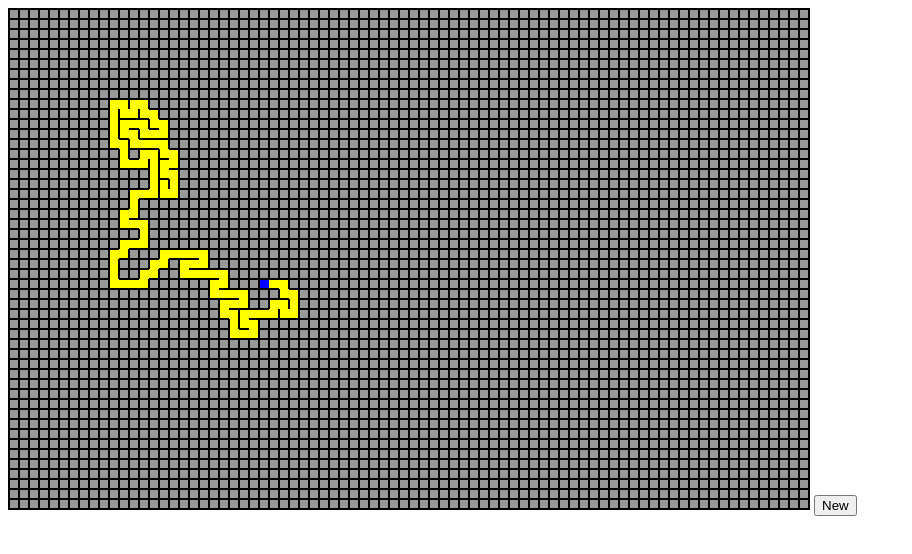
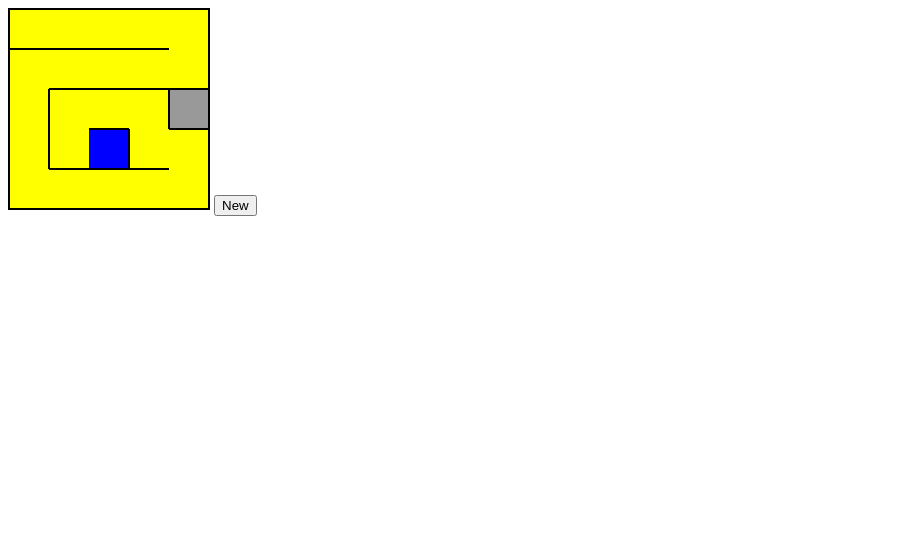
Before and after one commit to miketmoore/recursive-backtracking-maze-js, a website built with webpack: page src/index.html in a window 1280 px wide. Shown: the whole page, without its empty margins (0-912 px from the left). Built offline with nearby package versions, Linux system fonts and the light colour scheme.

Commit message:
organize

```diff
--- a/src/Grid.ts
+++ b/src/Grid.ts
@@ -61,11 +61,17 @@ export interface ICell {
   readonly markVisited: () => void
   readonly isVisited: () => boolean
   readonly getOppositeWall: (wall: number) => number
+  readonly getCoord: () => ICoord
 }
 class Cell implements ICell {
   private walls: IWalls = wallsFactory()
   private visited = false
   private start = false
+  private coord: ICoord
+
+  constructor(coord: ICoord) {
+    this.coord = coord
+  }
 
   public getWalls = () => this.walls
   public markVisited = () => (this.visited = true)
@@ -82,6 +88,7 @@ class Cell implements ICell {
     }
     return 1
   }
+  public getCoord = () => this.coord
 }
 
 export interface ICoord {
@@ -103,16 +110,24 @@ export const coordFactory: (row: number, col: number) => ICoord = (
   col: number
 ) => new Coord(row, col)
 
+const randInRange = (min: number, max: number) => {
+  min = Math.ceil(min)
+  max = Math.floor(max)
+  return Math.floor(Math.random() * (max - min)) + min
+}
+
 export interface IGrid {
+  readonly getRandCoord: () => ICoord
   readonly forEachRow: (cb: (row: ICell[], rowIndex: number) => void) => void
   readonly getTotalRows: () => number
   readonly getTotalCols: () => number
-  readonly getCell: (row: number, col: number) => ICell
+  readonly getCell: (coord: ICoord) => ICell
   readonly getAdjacentCellCoords: (
     direction: Direction,
     coord: ICoord
   ) => ICoord
   readonly coordInBounds: (coord: ICoord) => boolean
+  readonly getRandCell: () => ICell
 }
 
 class Grid implements IGrid {
@@ -128,7 +143,7 @@ class Grid implements IGrid {
     for (let row = 0; row < rows; row++) {
       this.cells[row] = []
       for (let col = 0; col < cols; col++) {
-        this.cells[row][col] = new Cell()
+        this.cells[row][col] = new Cell(coordFactory(row, col))
       }
     }
   }
@@ -141,7 +156,7 @@ class Grid implements IGrid {
 
   public getTotalRows = () => this.rows
   public getTotalCols = () => this.cols
-  public getCell = (row: number, col: number) => this.cells[row][col]
+  public getCell = (coord: ICoord) => this.cells[coord.row][coord.col]
 
   public getAdjacentCellCoords: (
     direction: Direction,
@@ -165,6 +180,14 @@ class Grid implements IGrid {
   public coordInBounds = (coord: ICoord) => {
     return this.rowInBounds(coord.row) && this.colInBounds(coord.col)
   }
+
+  public getRandCoord = () =>
+    coordFactory(randInRange(0, this.rows - 1), randInRange(0, this.cols - 1))
+
+  public getRandCell = () => {
+    const coord = this.getRandCoord()
+    return this.cells[coord.row][coord.col]
+  }
 }
 
 export const gridFactory: (
--- a/src/carveMaze.ts
+++ b/src/carveMaze.ts
@@ -15,19 +15,14 @@ const randInRange = (min: number, max: number) => {
   return Math.floor(Math.random() * (max - min)) + min
 }
 
+const randCoord = (rows: number, cols: number) =>
+  coordFactory(randInRange(0, rows - 1), randInRange(0, cols - 1))
+
 export function carveMaze(grid: IGrid) {
-  const rows = grid.getTotalRows()
-  const cols = grid.getTotalCols()
-  const row = randInRange(0, rows - 1)
-  const col = randInRange(0, cols - 1)
-  grid.getCell(row, col).markStart()
-  const carveGrid = carveGridFactory(grid)
-  carve(carveGrid, coordFactory(row, col))
-}
-
-const randDirection = () => {
-  const i = randInRange(0, 3)
-  return directions[i]
+  const cell = grid.getRandCell()
+  cell.markStart()
+  const carveableGrid = carveGridFactory(grid)
+  carve(carveableGrid, null, cell.getCoord())
 }
 
 const getOppositeDirection: (direction: Direction) => Direction = direction => {
@@ -41,8 +36,8 @@ const getOppositeDirection: (direction: Direction) => Direction = direction => {
   return 'east'
 }
 
-interface ICarveGrid {
-  readonly getCell: (row: number, col: number) => ICell
+interface ICarveableGrid {
+  readonly getCell: (coord: ICoord) => ICell
   readonly getAdjacentCellCoords: (
     direction: Direction,
     coord: ICoord
@@ -51,12 +46,12 @@ interface ICarveGrid {
   readonly getAvailableCellWalls: (cell: ICell, cellCoord: ICoord) => Wall[]
 }
 
-class CarveGrid implements ICarveGrid {
+class CarveableGrid implements ICarveableGrid {
   private grid: IGrid
   constructor(grid: IGrid) {
     this.grid = grid
   }
-  public getCell = (row: number, col: number) => this.grid.getCell(row, col)
+  public getCell = (coord: ICoord) => this.grid.getCell(coord)
   public getAdjacentCellCoords = (direction: Direction, coord: ICoord) =>
     this.grid.getAdjacentCellCoords(direction, coord)
   public coordInBounds = (coord: ICoord) => this.grid.coordInBounds(coord)
@@ -74,10 +69,7 @@ class CarveGrid implements ICarveGrid {
           cellCoord
         )
         if (this.grid.coordInBounds(adjacentCoord)) {
-          const adjacentCell = this.grid.getCell(
-            adjacentCoord.row,
-            adjacentCoord.col
-          )
+          const adjacentCell = this.grid.getCell(adjacentCoord)
           if (!adjacentCell.isVisited()) {
             results.push(wall)
           }
@@ -89,12 +81,16 @@ class CarveGrid implements ICarveGrid {
   }
 }
 
-function carveGridFactory(grid: IGrid): ICarveGrid {
-  return new CarveGrid(grid)
+function carveGridFactory(grid: IGrid): ICarveableGrid {
+  return new CarveableGrid(grid)
 }
 
-function carve(grid: ICarveGrid, coord: ICoord) {
-  const cell = grid.getCell(coord.row, coord.col)
+function carve(
+  grid: ICarveableGrid,
+  previousCoord: ICoord | null,
+  coord: ICoord
+): void {
+  const cell = grid.getCell(coord)
 
   // get walls not carved yet, that point to adjacent cells that have not been visited yet
   const walls = grid.getAvailableCellWalls(cell, coord)
@@ -102,8 +98,17 @@ function carve(grid: ICarveGrid, coord: ICoord) {
 
   // get random wall from results
   if (walls.length === 0) {
+    // TODO backtrack
+    console.log('backtrack 0')
+    if (previousCoord) {
+      console.log('backtrack 1')
+      carve(grid, null, previousCoord)
+    }
     return
   }
+
+  // TODO try all available walls
+
   const wallIndex = randInRange(0, walls.length)
   const wall = walls[wallIndex]
   wall.state = 'carved'
@@ -111,37 +116,12 @@ function carve(grid: ICarveGrid, coord: ICoord) {
 
   const adjacentCellCoords = grid.getAdjacentCellCoords(wall.direction, coord)
   if (grid.coordInBounds(adjacentCellCoords)) {
-    const adjacentCell = grid.getCell(
-      adjacentCellCoords.row,
-      adjacentCellCoords.col
-    )
+    const adjacentCell = grid.getCell(adjacentCellCoords)
     if (!adjacentCell.isVisited()) {
       const oppDir = getOppositeDirection(wall.direction)
       adjacentCell.getWalls()[oppDir].state = 'carved'
       adjacentCell.markVisited()
-      carve(grid, adjacentCellCoords)
-      // carve(grid, adjacentCellCoords)
+      return carve(grid, coord, adjacentCellCoords)
     }
   }
-
-  // // const wall = randInRange(0, 3)
-  // const direction = randDirection()
-
-  // const x = cell.getWalls()
-
-  // // cell.getWalls()[direction].state = 'carved'
-  // cell.markVisited()
-  // console.log(cell)
-
-  // // is cell that is adjacent to wall that was just carved already visited or not?
-  // const adjacentCoord = grid.getAdjacentCellCoords(direction, coord)
-
-  // if (grid.coordInBounds(adjacentCoord)) {
-  //   const adjacent = grid.getCell(adjacentCoord.row, adjacentCoord.col)
-  //   if (!adjacent.isVisited()) {
-  //     const oppDir = getOppositeDirection(direction)
-  //     adjacent.getWalls()[oppDir].state = 'carved'
-  //     carve(grid, adjacentCoord)
-  //   }
-  // }
 }
--- a/src/index.html
+++ b/src/index.html
@@ -5,7 +5,7 @@
         <title>Recursive Backtracking Maze Generation</title>
     </head>
     <body>
-        <canvas style="border: 1px solid #000;" id="canvas" width="800" height="500">Your browser does not support HTML canvas.</canvas>
+        <canvas style="border: 1px solid #000;" id="canvas" width="200" height="200">Your browser does not support HTML canvas.</canvas>
         <button id="new">New</button>
     </body>
 </html>
--- a/src/index.ts
+++ b/src/index.ts
@@ -18,9 +18,9 @@ window.onload = () => {
 }
 
 function run(ctx: CanvasRenderingContext2D) {
-  const rows = 50
-  const cols = 80
-  const size = 10
+  const rows = 5
+  const cols = 5
+  const size = 40
   const wallWidth = 1
   const grid = gridFactory(size, rows, cols)
 
```
